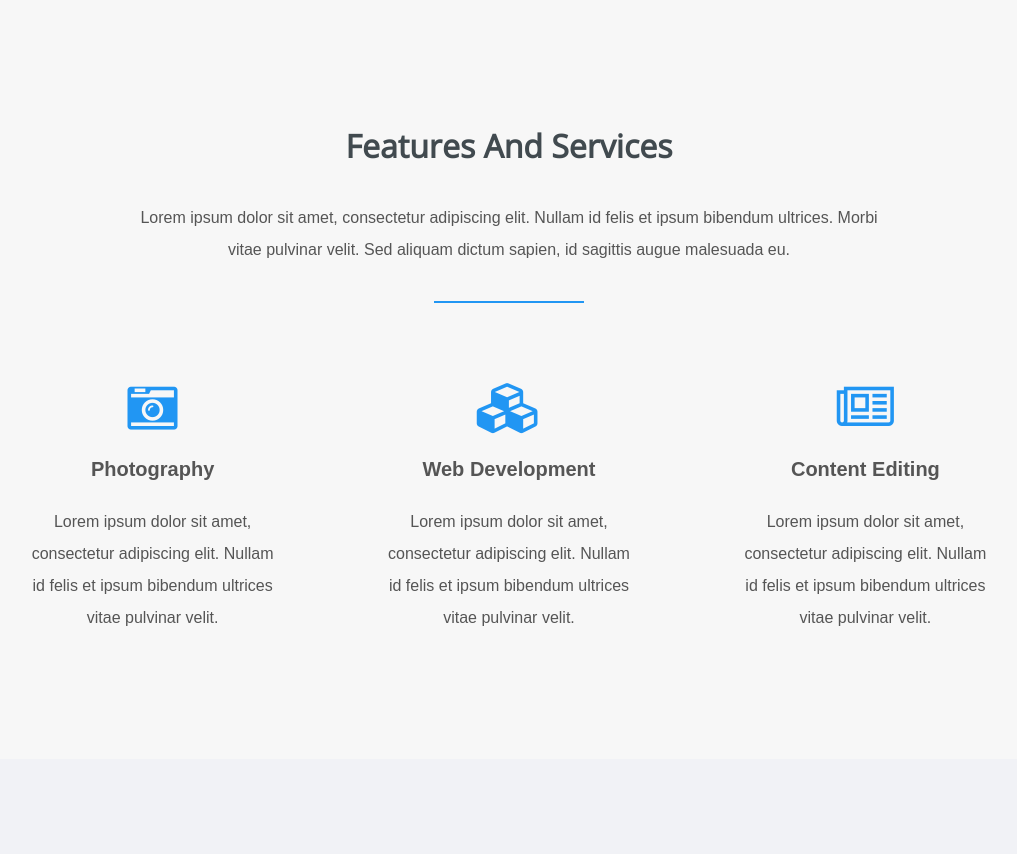
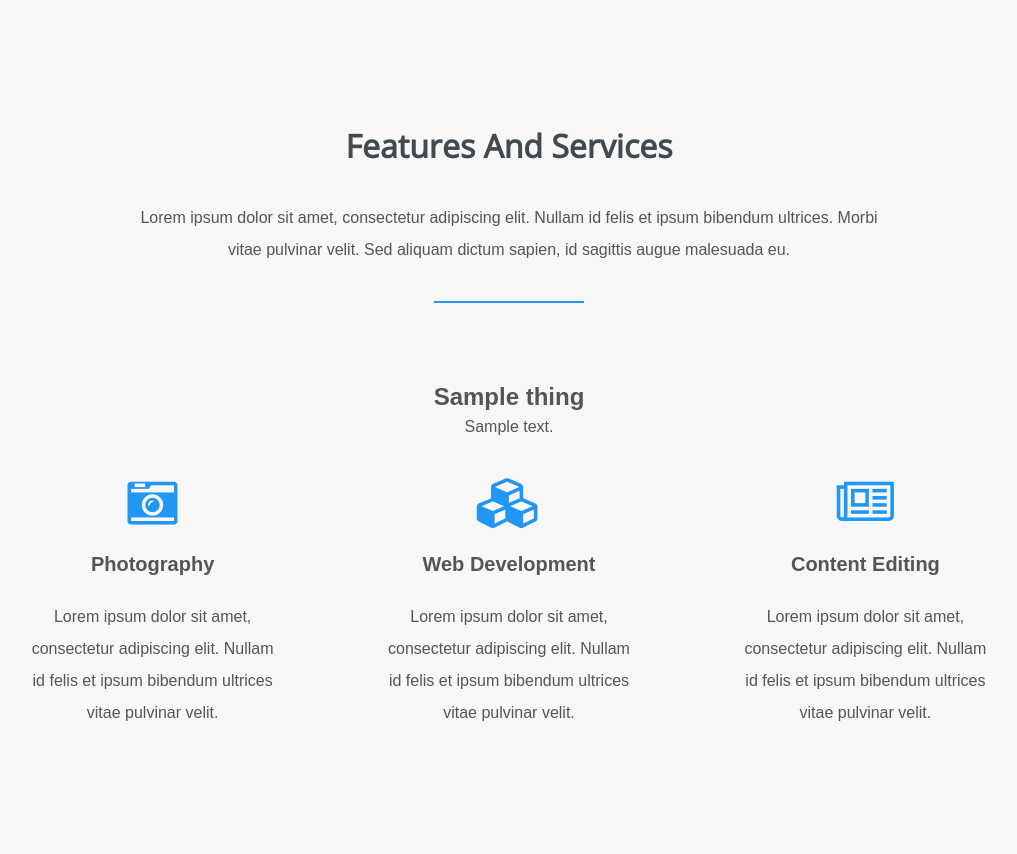
Before and after one commit to richardshill/myhellowebapp, a Django app: template collection/templates/index.html in a window 1280 px wide. Shown: the part 801-1655 px from the top of the page, without its empty margins (131-1148 px from the left). Before the commit the page ends 1427 px from the top, so only its background shows below. Run offline with Django 3.2, Linux system fonts and the light colour scheme; the template is opened without the code that fills it: most values are stand-ins (such as "Sample title", 1, 10 or a date in 2020); some libraries are stand-ins or nearby versions.

Commit message:
Adding the database entries to show on the index page
Nailed, so the three things I made in the database (the things in the
collection) now appear in the home page. Neat.

```diff
--- a/collection/templates/index.html
+++ b/collection/templates/index.html
@@ -19,6 +19,11 @@
 		<p>Lorem ipsum dolor sit amet, consectetur adipiscing elit. Nullam id felis et ipsum bibendum ultrices. Morbi vitae pulvinar velit. Sed aliquam dictum sapien, id sagittis augue malesuada eu.</p>
 		<hr>
 
+    {% for thing in things %}
+    <h2>{{ thing.name }}</h2>
+    <p>{{ thing.description }}</p>
+    {% endfor %}
+
 		<ul class="grid">
 			<li>
 				<i class="fa fa-camera-retro"></i>
@@ -35,7 +40,7 @@
 				<h4>Content Editing</h4>
 				<p>Lorem ipsum dolor sit amet, consectetur adipiscing elit. Nullam id felis et ipsum bibendum ultrices vitae pulvinar velit.</p>
 			</li>
-		</div>
+		</ul>
 	</section>
 
         {% block footer %}{% endblock footer %}
```
Also changed, not shown: collection/views.py (+5 -5 lines), 1 other file.
